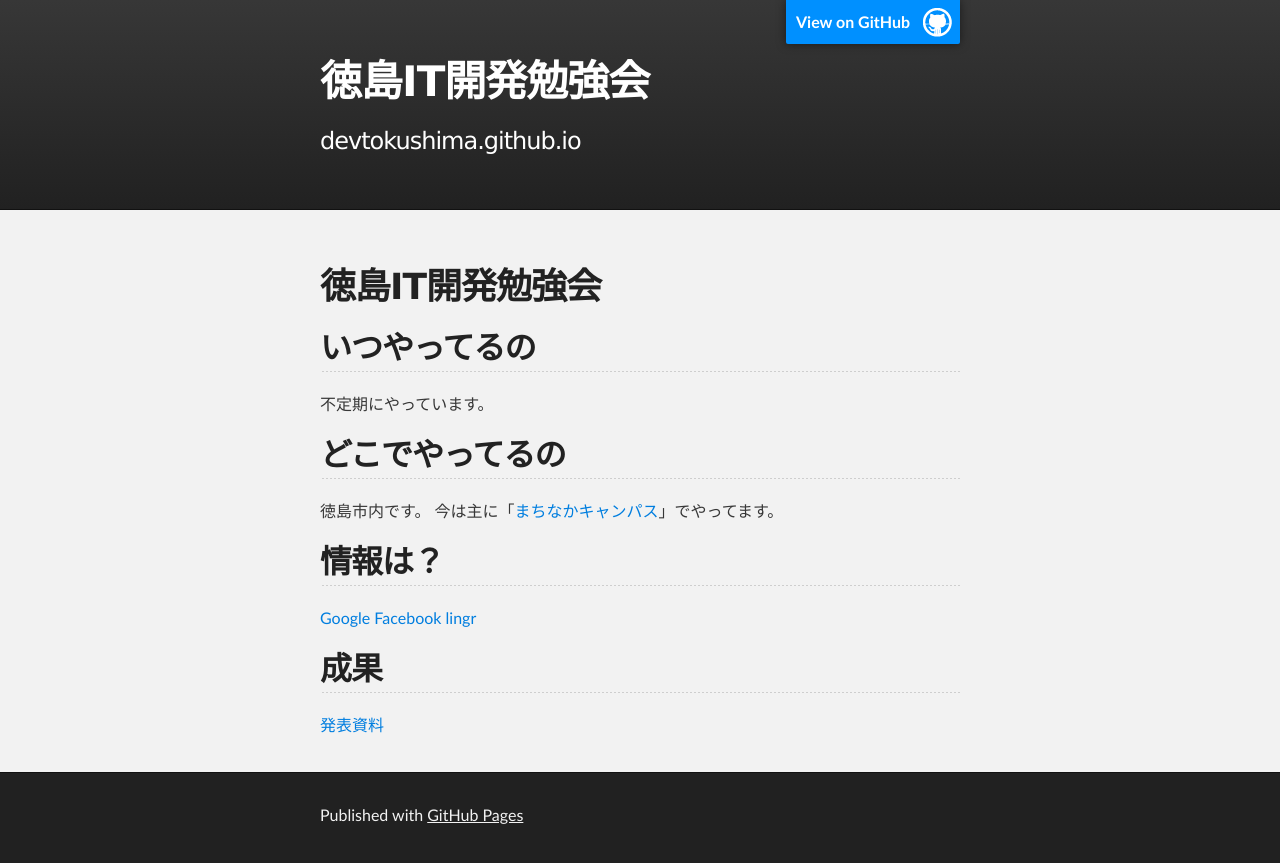
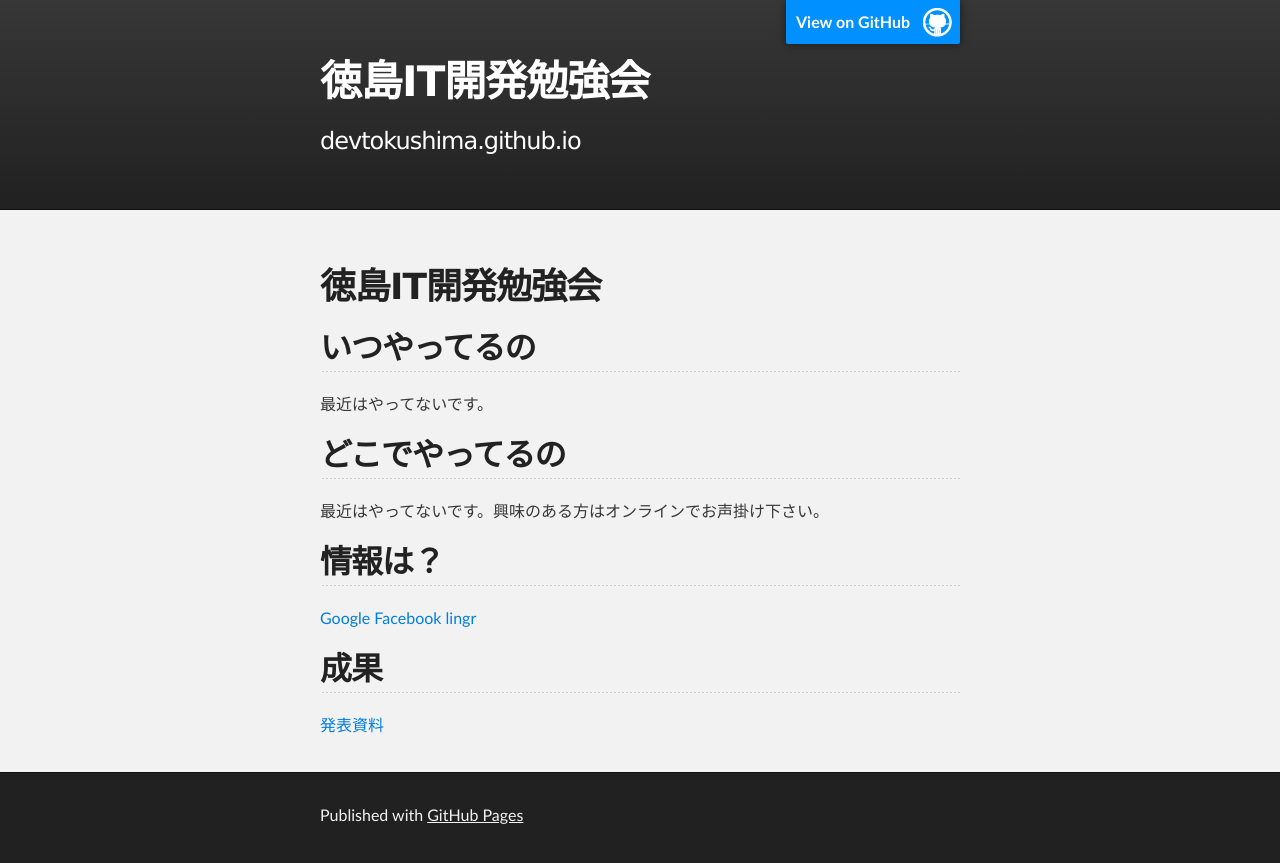
Before and after one commit to devtokushima/devtokushima.github.io, a Jekyll site: the page built from index.markdown, in a window 1280 px wide. Shown: the top 863 px of the page. Built offline with Jekyll 4.4.1, drawn with Linux system fonts in a browser that asks for light colours.

Commit message:
Update the content

```diff
--- a/index.markdown
+++ b/index.markdown
@@ -7,12 +7,11 @@ title: '徳島IT開発勉強会'
 
 ## いつやってるの
 
-不定期にやっています。
+最近はやってないです。
 
 ## どこでやってるの
 
-徳島市内です。
-今は主に「[まちなかキャンパス](http://mcm.betoku.jp/)」でやってます。
+最近はやってないです。興味のある方はオンラインでお声掛け下さい。
 
 ## 情報は？
 
```
